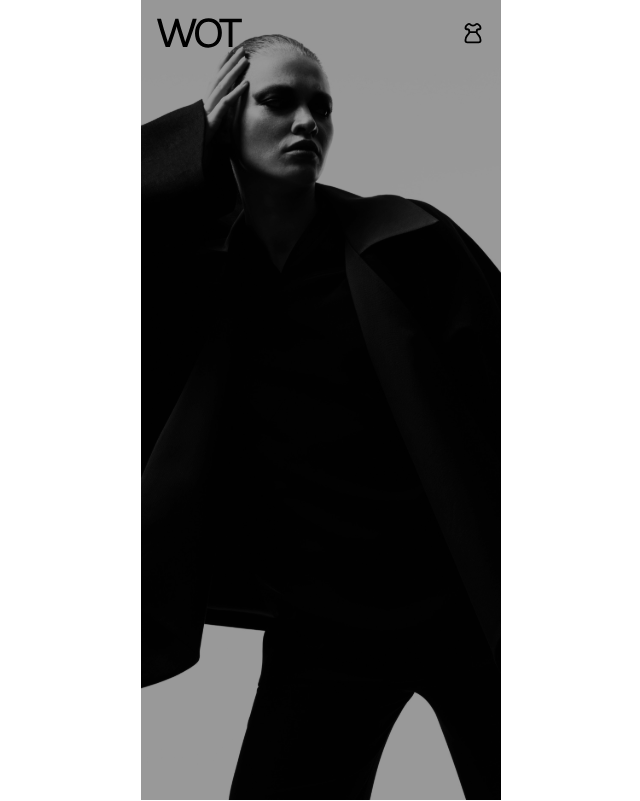
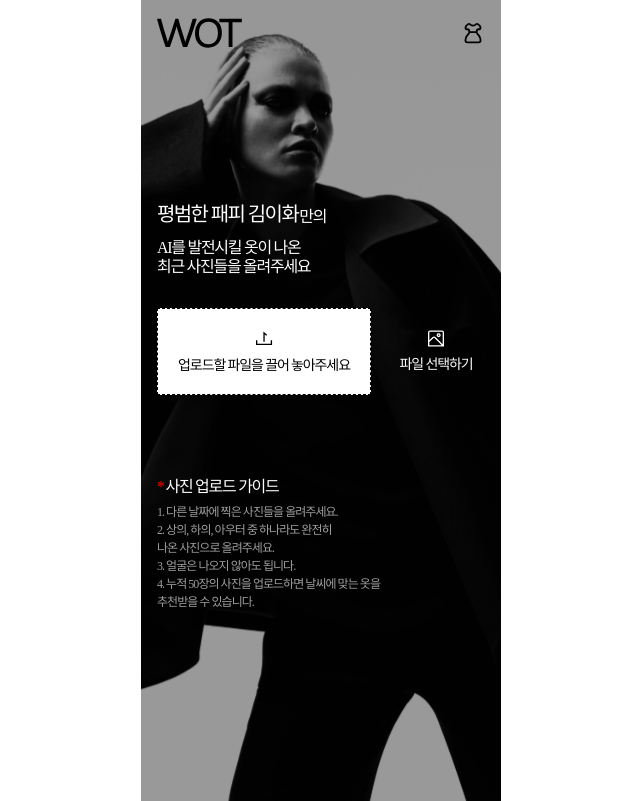
Before and after one commit to Coollaafi/Coollaafi_Frontend, a React (Create React App) app: page /upload in a window 1280 px wide. Shown: the whole page, without its empty margins (319-959 px from the left). Built offline with nearby package versions, Linux system fonts and the light colour scheme; a web font is replaced by a local one.

Commit message:
feat: #6 AI 옷 추천을 위한 이미지 업로드 페이지 UI 완료

```diff
--- a/src/components/Header.tsx
+++ b/src/components/Header.tsx
@@ -4,7 +4,7 @@ import { ReactComponent as DressIcon } from '../assets/icons/dress.svg';
 import { Link } from 'react-router-dom';
 
 const Container = styled.div`
-  width: 100%;
+  width: 360px;
   height: 70px;
   background-color: transparent;
   padding: 12px 16px;
@@ -12,9 +12,9 @@ const Container = styled.div`
   flex-direction: row;
   justify-content: space-between;
   align-items: center;
+  position: fixed;
   z-index: 100;
   top: 0;
-  left: 0;
 `;
 
 export default function Header() {
--- a/src/pages/upload-image.tsx
+++ b/src/pages/upload-image.tsx
@@ -1,22 +1,137 @@
 import styled from 'styled-components';
 import BackgroundImage from '../assets/images/upload.svg';
 import Header from 'components/Header';
+import {
+  Main_title_med,
+  User_id_title_med,
+  CTA_button_med,
+  Desc_150_med,
+} from 'styles/typography';
+import { ReactComponent as UploadIcon } from '../assets/icons/upload.svg';
+import { ReactComponent as ImageIcon } from '../assets/icons/image.svg';
 
 const Container = styled.div`
   width: 360px;
-  height: 100vh;
+  height: 100%;
   display: flex;
   flex-direction: column;
   align-items: center;
   background-image: url(${BackgroundImage});
   background-size: cover;
   background-position: center;
+  padding: 0 16px;
+`;
+
+const TextBox = styled.div`
+  width: 100%;
+  color: white;
+  display: flex;
+  flex-direction: column;
+  gap: 12px;
+  margin: 202px 0 32px 0;
+`;
+
+const User = styled.div`
+  display: flex;
+  flex-direction: row;
+  align-items: end;
+  gap: 1px;
+`;
+
+const ImageBox = styled.div`
+  width: 100%;
+  display: flex;
+  flex-direction: row;
+  justify-content: space-between;
+`;
+
+const Drag = styled.div`
+  width: 214px;
+  height: 87px;
+  background-color: white;
+  display: flex;
+  flex-direction: column;
+  align-items: center;
+  justify-content: center;
+  gap: 10px;
+  border: 1px dashed black;
+`;
+
+const Button = styled.div`
+  width: 98px;
+  height: 87px;
+  display: flex;
+  flex-direction: column;
+  align-items: center;
+  justify-content: center;
+  gap: 10px;
+  color: white;
+  cursor: pointer;
+`;
+
+const GuideBox = styled.div`
+  width: 100%;
+  margin: 82px 0 190px 0;
+  color: white;
+`;
+
+const Title = styled.div`
+  display: flex;
+  flex-direction: row;
+  margin-bottom: 6px;
+`;
+
+const Star = styled.div`
+  width: 8.5px;
+  color: #ff0000;
+`;
+
+const Text = styled.div`
+  color: #9f9f9f;
 `;
 
 export default function UploadImagePage() {
   return (
     <Container>
       <Header />
+      <TextBox>
+        <User>
+          <User_id_title_med>평범한 패피 김이화</User_id_title_med>
+          {/*로그인 구현 시, 별명 이름으로 변경 */}
+          <Main_title_med>만의</Main_title_med>
+        </User>
+        <Main_title_med>
+          AI를 발전시킬 옷이 나온
+          <br /> 최근 사진들을 올려주세요
+        </Main_title_med>
+      </TextBox>
+      <ImageBox>
+        <Drag>
+          <UploadIcon />
+          <CTA_button_med>업로드할 파일을 끌어 놓아주세요</CTA_button_med>
+        </Drag>
+        <Button>
+          <ImageIcon fill="white" />
+          <CTA_button_med>파일 선택하기</CTA_button_med>
+        </Button>
+      </ImageBox>
+      <GuideBox>
+        <Main_title_med>
+          <Title>
+            <Star>*</Star>사진 업로드 가이드
+          </Title>
+        </Main_title_med>
+        <Text>
+          <Desc_150_med>
+            1. 다른 날짜에 찍은 사진들을 올려주세요.
+            <br /> 2. 상의, 하의, 아우터 중 하나라도 완전히
+            <br /> 나온 사진으로 올려주세요.
+            <br /> 3. 얼굴은 나오지 않아도 됩니다.
+            <br /> 4. 누적 50장의 사진을 업로드하면 날씨에 맞는 옷을
+            <br /> 추천받을 수 있습니다.
+          </Desc_150_med>
+        </Text>
+      </GuideBox>
     </Container>
   );
 }
--- a/src/styles/typography.ts
+++ b/src/styles/typography.ts
@@ -11,6 +11,7 @@ export const User_id_title_med = styled.p`
   font-family: 'Noto_Med';
   font-size: 20px;
   line-height: 120%;
+  letter-spacing: -1.6px;
 `;
 
 export const Chip_button_med = styled.p`
```
Also changed, not shown: src/assets/icons/upload.svg (added).
